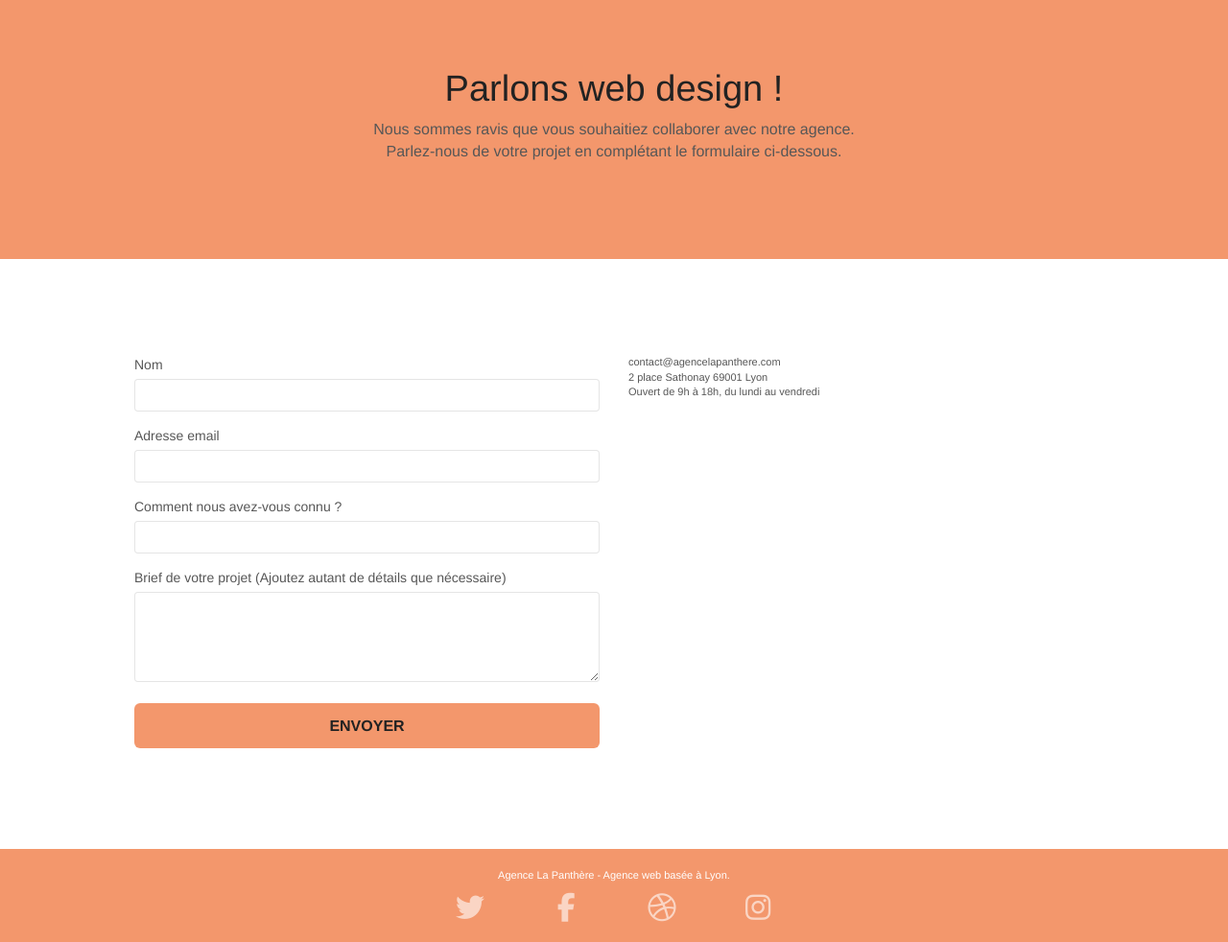
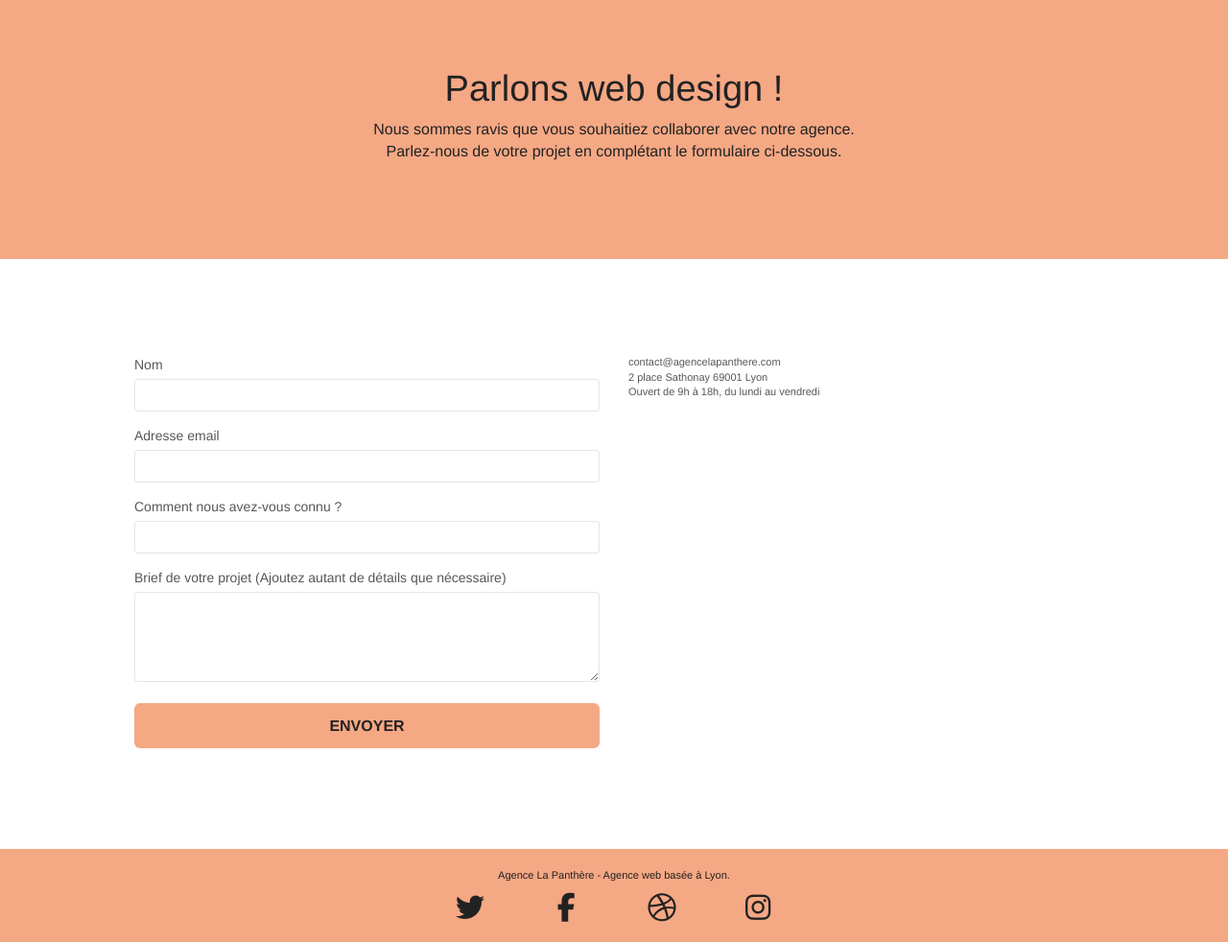
Before and after one commit to Zo-laj/La-panthere-improved-version, a plain HTML site: page contact.html in a window 1280 px wide. Shown: the part 140-1122 px from the top of the page at 96% size. Drawn offline with Linux system fonts and the light colour scheme.

Commit message:
augmentation contraste v4

```diff
--- a/contact.html
+++ b/contact.html
@@ -74,7 +74,9 @@
             <div class="row">
               <div class="col-sm-12">
                 <h1 class="text-center hero-bloc-text">Parlons web design !</h1>
-                <p class="text-center mg-lg tight-width-whitespace ft-txt">
+                <p
+                  class="text-center mg-lg tight-width-whitespace ft-txt black"
+                >
                   Nous sommes ravis que vous souhaitiez collaborer avec notre
                   agence.<br />
                   Parlez-nous de votre projet en complétant le formulaire
@@ -159,35 +161,35 @@
           <div class="container bloc-sm">
             <div class="row">
               <div class="col-sm-12">
-                <p class="text-center white">
+                <p class="text-center black">
                   Agence La Panthère - Agence web basée à Lyon.<br />
                 </p>
                 <div class="row row-no-gutters social">
                   <div class="col-sm-3">
                     <div class="text-center">
                       <a class="social" href="index.html"
-                        ><span class="fa fa-twitter icon-md"></span
+                        ><span class="fa fa-twitter icon-md black"></span
                       ></a>
                     </div>
                   </div>
                   <div class="col-sm-3">
                     <div class="text-center">
                       <a class="social" href="index.html"
-                        ><span class="fa fa-facebook icon-md"></span
+                        ><span class="fa fa-facebook icon-md black"></span
                       ></a>
                     </div>
                   </div>
                   <div class="col-sm-3">
                     <div class="text-center">
                       <a class="social" href="index.html"
-                        ><span class="fa fa-dribbble icon-md"></span
+                        ><span class="fa fa-dribbble icon-md black"></span
                       ></a>
                     </div>
                   </div>
                   <div class="col-sm-3">
                     <div class="text-center">
                       <a class="social" href="index.html"
-                        ><span class="fa fa-instagram icon-md"></span
+                        ><span class="fa fa-instagram icon-md black"></span
                       ></a>
                     </div>
                   </div>
--- a/style.css
+++ b/style.css
@@ -721,13 +721,14 @@ p {
 h2 {
   font-size: 22px;
   line-height: 1.4em;
+  color: #222222 !important;
 }
 
 h3 {
   font-size: 15px;
   text-transform: uppercase;
   font-weight: 700;
-  color: #333333 !important;
+  color: #222222 !important;
 }
 
 .med-width-whitespace {
@@ -785,15 +786,18 @@ h4 {
 }
 
 .bgc-atomic-tangerine {
-  background-color: #f3976c;
+  background-color: #f5a884;
 }
 
 .tc-white {
-  color: #f3976c !important;
+  color: #f5a884 !important;
+}
+.tc-dark-orange {
+  color: #8f340a !important;
 }
 
 .btn-atomic-tangerine {
-  background: #f3976c;
+  background: #f5a884;
   color: #222222 !important;
 }
 
@@ -811,7 +815,7 @@ h4 {
 }
 
 .ltc-atomic-tangerine {
-  color: #f3976c !important;
+  color: #f5a884 !important;
 }
 
 .ltc-atomic-tangerine:hover {
```
Also changed, not shown: index.html (+1 -1 lines).
